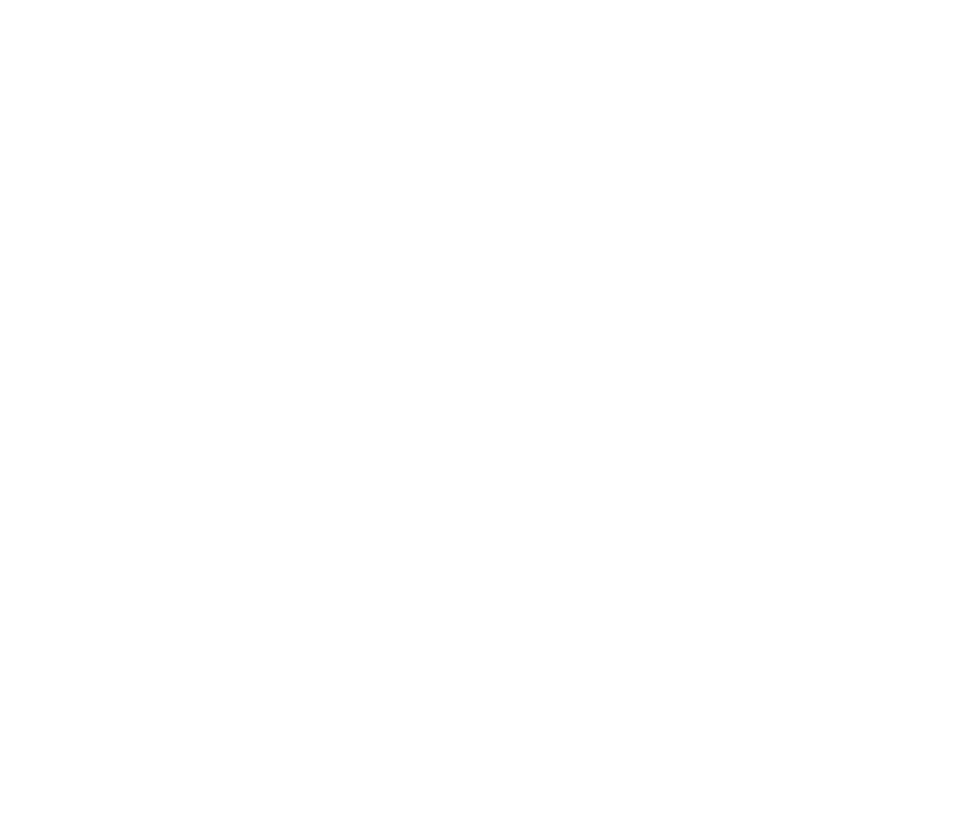
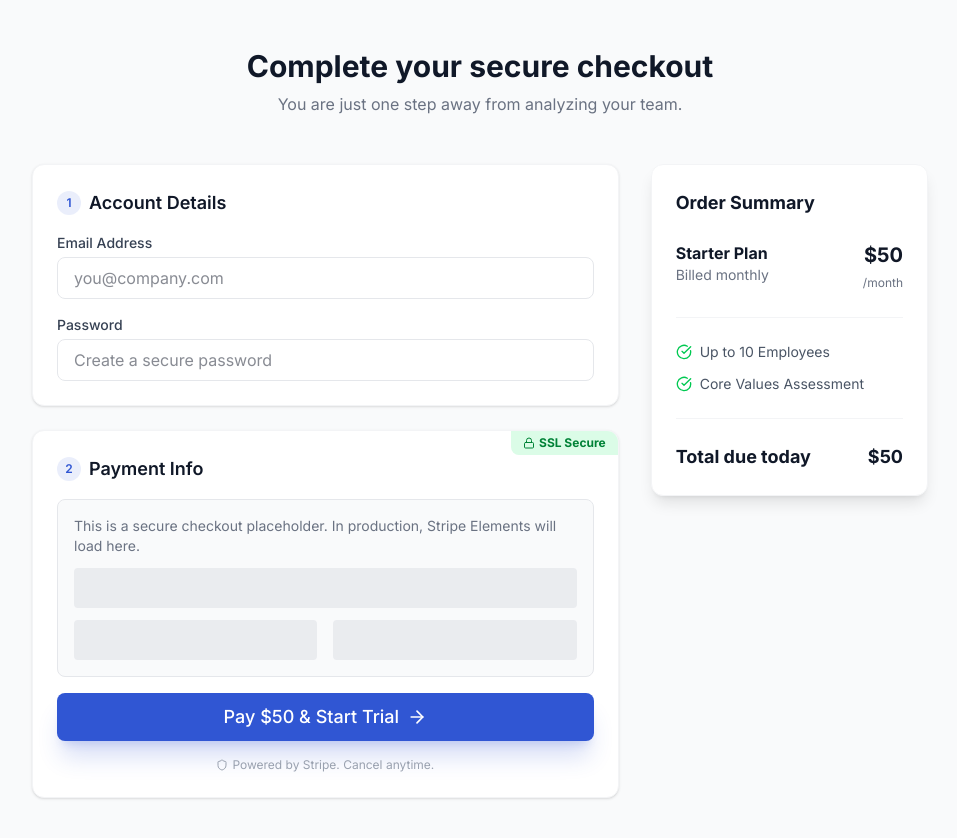
Before and after one commit to gabrielpablo-art/people-analyzer, a React (Vite) app: page /checkout in a window 1280 px wide. Before the commit this address had no page. Shown: the top 838 px of the page, without its empty margins (160-1117 px from the left). Before the commit the page ends 800 px from the top, so only its background shows below. Built offline with nearby package versions, Linux system fonts and the light colour scheme.

Commit message:
feat: Add Checkout Page and Stripe placeholders

```diff
--- a/src/App.jsx
+++ b/src/App.jsx
@@ -2,8 +2,8 @@
 import { BrowserRouter, Routes, Route } from 'react-router-dom';
 import LandingPage from './pages/LandingPage';
 import DashboardApp from './pages/DashboardApp';
-
 import RegistrationPage from './pages/RegistrationPage';
+import CheckoutPage from './pages/CheckoutPage';
 
 function App() {
   return (
@@ -12,6 +12,7 @@
         <Route path="/" element={<LandingPage />} />
         <Route path="/register" element={<RegistrationPage />} />
         <Route path="/app" element={<DashboardApp />} />
+        <Route path="/checkout" element={<CheckoutPage />} />
       </Routes>
     </BrowserRouter>
   );
--- /dev/null
+++ b/src/pages/CheckoutPage.jsx
@@ -0,0 +1,124 @@
+import React, { useState, useEffect } from 'react';
+import { useSearchParams, useNavigate } from 'react-router-dom';
+import { CheckCircle, Shield, CreditCard, ArrowRight, Lock } from 'lucide-react';
+import { Button } from '../components/ui/Button';
+import { Card } from '../components/ui/Card';
+
+export default function CheckoutPage() {
+    const [searchParams] = useSearchParams();
+    const navigate = useNavigate();
+    const planId = searchParams.get('plan') || 'starter';
+
+    // Mock Plan Data
+    const plans = {
+        starter: { name: 'Starter Plan', price: 50, period: '/month', features: ['Up to 10 Employees', 'Core Values Assessment'] },
+        growth: { name: 'Growth Plan', price: 150, period: '/month', features: ['Up to 50 Employees', 'Historical Trending'] },
+        business: { name: 'Business Plan', price: 0, period: '(Custom)', features: ['Unlimited Employees', 'API Access'] }
+    };
+
+    const selectedPlan = plans[planId] || plans.starter;
+
+    const handleCheckout = (e) => {
+        e.preventDefault();
+        // Here you would integrate Stripe
+        // const stripe = await stripePromise;
+        // await stripe.redirectToCheckout({ ... });
+        alert("This is where Stripe Checkout would launch!\n\nPlan: " + selectedPlan.name);
+        navigate('/app');
+    };
+
+    return (
+        <div className="min-h-screen bg-gray-50 py-12 px-4 sm:px-6 lg:px-8 font-sans">
+            <div className="max-w-4xl mx-auto">
+                <div className="text-center mb-12">
+                    <h1 className="text-3xl font-bold text-gray-900">Complete your secure checkout</h1>
+                    <p className="mt-2 text-gray-500">You are just one step away from analyzing your team.</p>
+                </div>
+
+                <div className="grid md:grid-cols-3 gap-8">
+                    {/* Checkout Form */}
+                    <div className="md:col-span-2 space-y-6">
+                        {/* Account Details */}
+                        <Card className="bg-white p-6 shadow-sm border border-gray-100">
+                            <h3 className="text-lg font-semibold text-gray-900 mb-4 flex items-center gap-2">
+                                <div className="w-6 h-6 rounded-full bg-brand-blue/10 text-brand-blue flex items-center justify-center text-xs">1</div>
+                                Account Details
+                            </h3>
+                            <div className="grid grid-cols-2 gap-4">
+                                <div className="col-span-2">
+                                    <label className="block text-sm font-medium text-gray-700 mb-1">Email Address</label>
+                                    <input type="email" className="w-full px-4 py-2 border border-gray-200 rounded-lg focus:ring-2 focus:ring-brand-blue/20 focus:border-brand-blue outline-none" placeholder="you@company.com" />
+                                </div>
+                                <div className="col-span-2">
+                                    <label className="block text-sm font-medium text-gray-700 mb-1">Password</label>
+                                    <input type="password" className="w-full px-4 py-2 border border-gray-200 rounded-lg focus:ring-2 focus:ring-brand-blue/20 focus:border-brand-blue outline-none" placeholder="Create a secure password" />
+                                </div>
+                            </div>
+                        </Card>
+
+                        {/* Payment Method (Mock) */}
+                        <Card className="bg-white p-6 shadow-sm border border-gray-100 relative overflow-hidden">
+                            <div className="absolute top-0 right-0 bg-green-100 text-green-700 text-xs font-bold px-3 py-1 rounded-bl-lg flex items-center gap-1">
+                                <Lock size={12} /> SSL Secure
+                            </div>
+                            <h3 className="text-lg font-semibold text-gray-900 mb-4 flex items-center gap-2">
+                                <div className="w-6 h-6 rounded-full bg-brand-blue/10 text-brand-blue flex items-center justify-center text-xs">2</div>
+                                Payment Info
+                            </h3>
+
+                            <div className="p-4 border border-gray-200 rounded-lg bg-gray-50 mb-4">
+                                <p className="text-sm text-gray-500 mb-3">This is a secure checkout placeholder. In production, Stripe Elements will load here.</p>
+                                <div className="animate-pulse space-y-3">
+                                    <div className="h-10 bg-gray-200 rounded w-full"></div>
+                                    <div className="grid grid-cols-2 gap-4">
+                                        <div className="h-10 bg-gray-200 rounded w-full"></div>
+                                        <div className="h-10 bg-gray-200 rounded w-full"></div>
+                                    </div>
+                                </div>
+                            </div>
+
+                            <Button onClick={handleCheckout} size="lg" className="w-full text-lg shadow-xl shadow-brand-blue/20">
+                                Pay ${selectedPlan.price} & Start Trial <ArrowRight className="ml-2 w-5 h-5" />
+                            </Button>
+                            <p className="text-center text-xs text-gray-400 mt-4 flex items-center justify-center gap-1">
+                                <Shield size={12} /> Powered by Stripe. Cancel anytime.
+                            </p>
+                        </Card>
+                    </div>
+
+                    {/* Order Summary */}
+                    <div className="md:col-span-1">
+                        <Card className="bg-white p-6 shadow-lg border border-gray-100 sticky top-8">
+                            <h3 className="text-lg font-bold text-gray-900 mb-6">Order Summary</h3>
+
+                            <div className="flex justify-between items-start pb-6 border-b border-gray-100">
+                                <div>
+                                    <h4 className="font-bold text-gray-900">{selectedPlan.name}</h4>
+                                    <p className="text-sm text-gray-500">Billed monthly</p>
+                                </div>
+                                <div className="text-right">
+                                    <span className="block font-bold text-xl">${selectedPlan.price}</span>
+                                    <span className="text-xs text-gray-500">{selectedPlan.period}</span>
+                                </div>
+                            </div>
+
+                            <div className="py-6 space-y-3 border-b border-gray-100">
+                                {selectedPlan.features.map((feature, i) => (
+                                    <div key={i} className="flex items-center gap-2 text-sm text-gray-600">
+                                        <CheckCircle size={16} className="text-green-500 flex-shrink-0" />
+                                        <span>{feature}</span>
+                                    </div>
+                                ))}
+                            </div>
+
+                            <div className="pt-6 flex justify-between items-center font-bold text-lg text-gray-900">
+                                <span>Total due today</span>
+                                <span>${selectedPlan.price}</span>
+                            </div>
+                        </Card>
+                    </div>
+                </div>
+            </div>
+        </div>
+    );
+}
--- a/src/pages/LandingPage.jsx
+++ b/src/pages/LandingPage.jsx
@@ -185,7 +185,9 @@
                                     <CheckCircle className="w-5 h-5 text-brand-blue flex-shrink-0" /> Basic GWC Analysis
                                 </li>
                             </ul>
-                            <Button variant="outline" className="w-full">Start Free Trial</Button>
+                            <Link to="/checkout?plan=starter">
+                                <Button variant="outline" className="w-full">Start Free Trial</Button>
+                            </Link>
                         </Card>
 
                         {/* Growth */}
@@ -211,7 +213,9 @@
                                     <CheckCircle className="w-5 h-5 text-brand-blue flex-shrink-0" /> Email Support
                                 </li>
                             </ul>
-                            <Button variant="primary" className="w-full shadow-lg shadow-blue-500/20">Get Started</Button>
+                            <Link to="/checkout?plan=growth">
+                                <Button variant="primary" className="w-full shadow-lg shadow-blue-500/20">Get Started</Button>
+                            </Link>
                         </Card>
 
                         {/* Business */}
@@ -235,7 +239,7 @@
                                     <CheckCircle className="w-5 h-5 text-brand-blue flex-shrink-0" /> SSO / SAML
                                 </li>
                             </ul>
-                            <Button variant="outline" className="w-full">Contact Sales</Button>
+                            <Button variant="outline" className="w-full" onClick={() => window.location.href = 'mailto:sales@peopleanalyzer.ai'}>Contact Sales</Button>
                         </Card>
                     </div>
                 </div>
```
